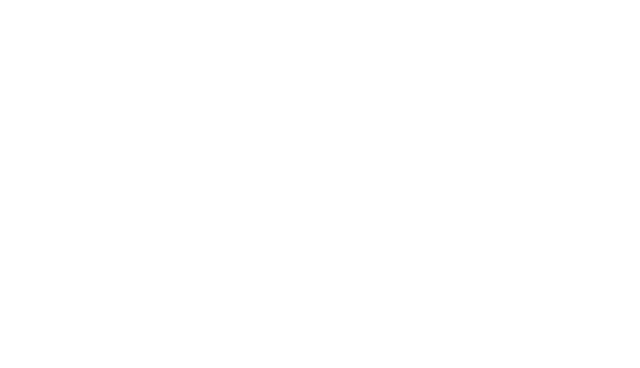
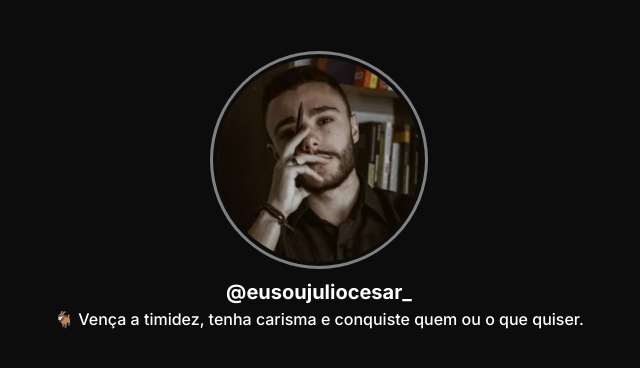
Before and after one commit to luad3cristal/juliocesar, a plain HTML site: page index.html in a window 1280 px wide. Shown: the whole page, without its empty margins (321-961 px from the left). Drawn offline with Linux system fonts and the light colour scheme.

Commit message:
adding the profile content

```diff
--- a/index.html
+++ b/index.html
@@ -5,10 +5,27 @@
     <meta http-equiv="X-UA-Compatible" content="IE=edge" />
     <meta name="viewport" content="width=device-width, initial-scale=1.0" />
 
+    <link rel="preconnect" href="https://fonts.googleapis.com" />
+    <link rel="preconnect" href="https://fonts.gstatic.com" crossorigin />
+    <link
+      href="https://fonts.googleapis.com/css2?family=Inter:wght@500;600;700&display=swap"
+      rel="stylesheet"
+    />
+
     <link rel="shortcut icon" href="./assets/rato.svg" type="image/x-icon" />
     <link rel="stylesheet" href="style.css" />
 
-    <title>Júlio César</title>
+    <title>@eusoujuliocesar_</title>
   </head>
-  <body></body>
+  <body>
+    <div class="container">
+      <div class="profile">
+        <img src="./assets/profile.png" alt="" />
+        <h3>@eusoujuliocesar_</h3>
+        <p>
+          🐐 Vença a timidez, tenha carisma e conquiste quem ou o que quiser.
+        </p>
+      </div>
+    </div>
+  </body>
 </html>
--- a/style.css
+++ b/style.css
@@ -0,0 +1,61 @@
+* {
+  margin: 0;
+  padding: 0;
+  box-sizing: border-box;
+}
+
+:root {
+  --text-color: white;
+  --stroke-color: rgba(255, 255, 255, 0.5);
+  --surface-color: rgba(255, 255, 255, 0.1);
+  --surface-color-hover: rgba(255, 255, 255, 0.05);
+  --highlight-color: rgba(255, 255, 255, 0.2);
+}
+
+body {
+  background-color: rgb(12, 12, 12);
+
+  color: var(--text-color);
+  font-family: "Inter", sans-serif;
+}
+
+.container {
+  width: 100%;
+  margin: 30px auto;
+  padding: 0 24px;
+
+  display: flex;
+  justify-content: center;
+  align-content: center;
+  text-align: center;
+}
+
+/* perfil */
+.profile {
+  padding: 24px;
+  text-align: center;
+}
+
+.profile img {
+  border-radius: 50%;
+  border: 4px transparent solid;
+  outline: 3px gray solid;
+
+  margin-bottom: 10px;
+
+  width: 40%;
+}
+
+.profile h3 {
+  font-size: 20px;
+  font-weight: 700;
+
+  margin-bottom: 5px;
+}
+
+#profile p {
+  font-size: 16px;
+  font-weight: 600;
+
+  color: rgba(255, 255, 255, 0.7);
+}
```
